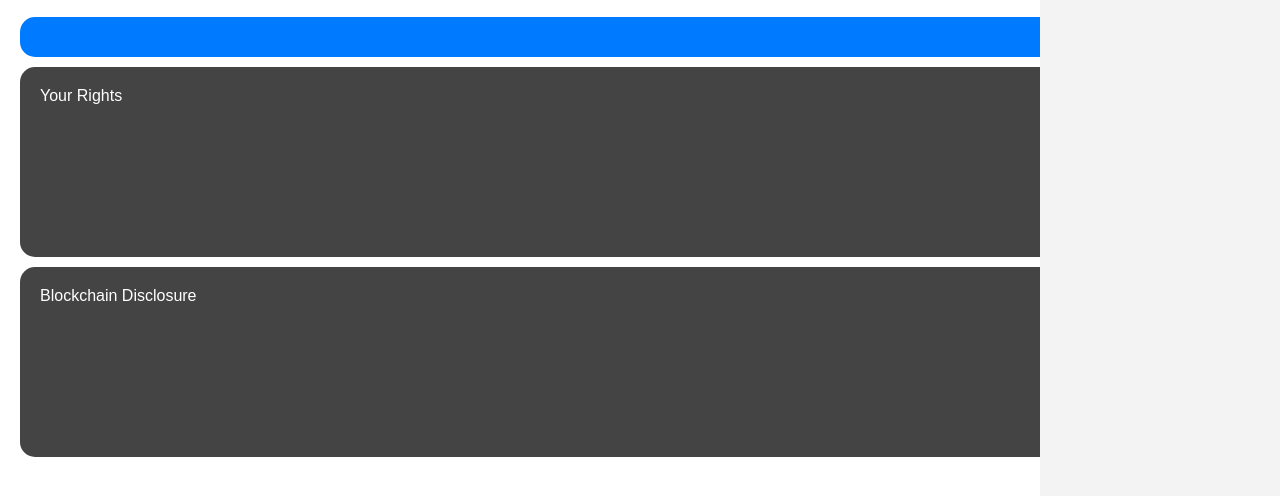
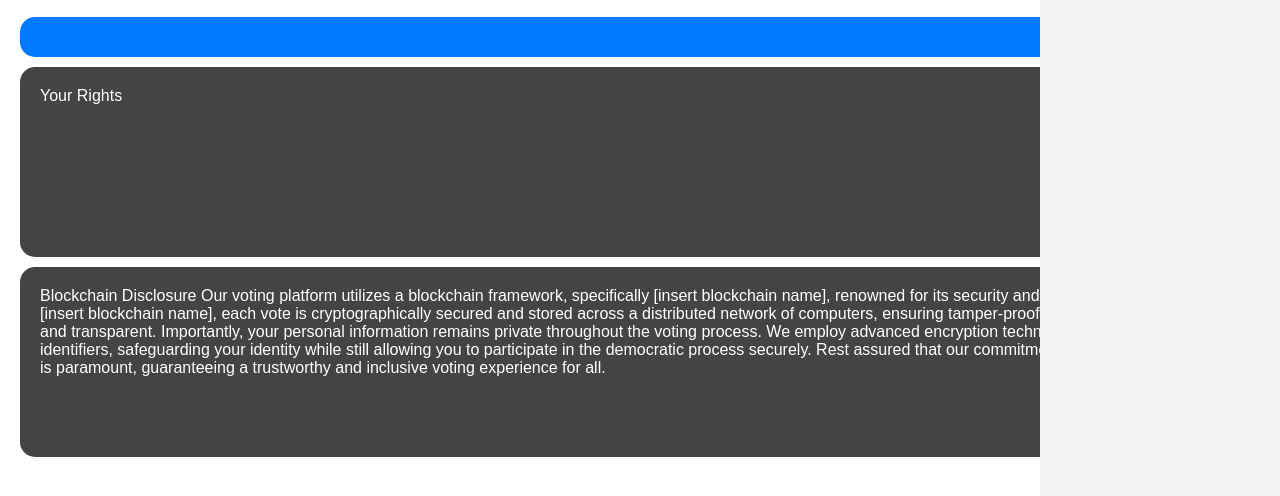
Before and after one commit to sirhChrisE/Blockchain-Project--Team, a plain HTML site: page VOTING_PAGE/VotingWebsitePOC.html in a window 1280 px wide. Shown: the part 136-632 px from the top of the page. Drawn offline with Linux system fonts and the light colour scheme.

Commit message:
Added Basic Blockchain Disclosure Information
I have added the basic information that will let the user know of the basic information of blockchain disclosure and how their information will remain safe. Right now I added this information straight from CHATGPT; therefore, I will need to update the information to be displayed correctly.

```diff
--- a/VOTING_PAGE/VotingWebsitePOC.html
+++ b/VOTING_PAGE/VotingWebsitePOC.html
@@ -63,7 +63,10 @@
     <!-- This will link to live voting results per our smart contract -->
     <div class="info-box"></div>
     <div class="rights-box">Your Rights</div>
-    <div class="disclosure-box">Blockchain Disclosure</div>
+    <div class="disclosure-box">
+        Blockchain Disclosure
+        Our voting platform utilizes a blockchain framework, specifically [insert blockchain name], renowned for its security and transparency features. With [insert blockchain name], each vote is cryptographically secured and stored across a distributed network of computers, ensuring tamper-proof records that are immutable and transparent. Importantly, your personal information remains private throughout the voting process. We employ advanced encryption techniques and pseudonymous identifiers, safeguarding your identity while still allowing you to participate in the democratic process securely. Rest assured that our commitment to privacy and security is paramount, guaranteeing a trustworthy and inclusive voting experience for all.
+    </div>
 </div>
 
 <div class="sidebar">
```
